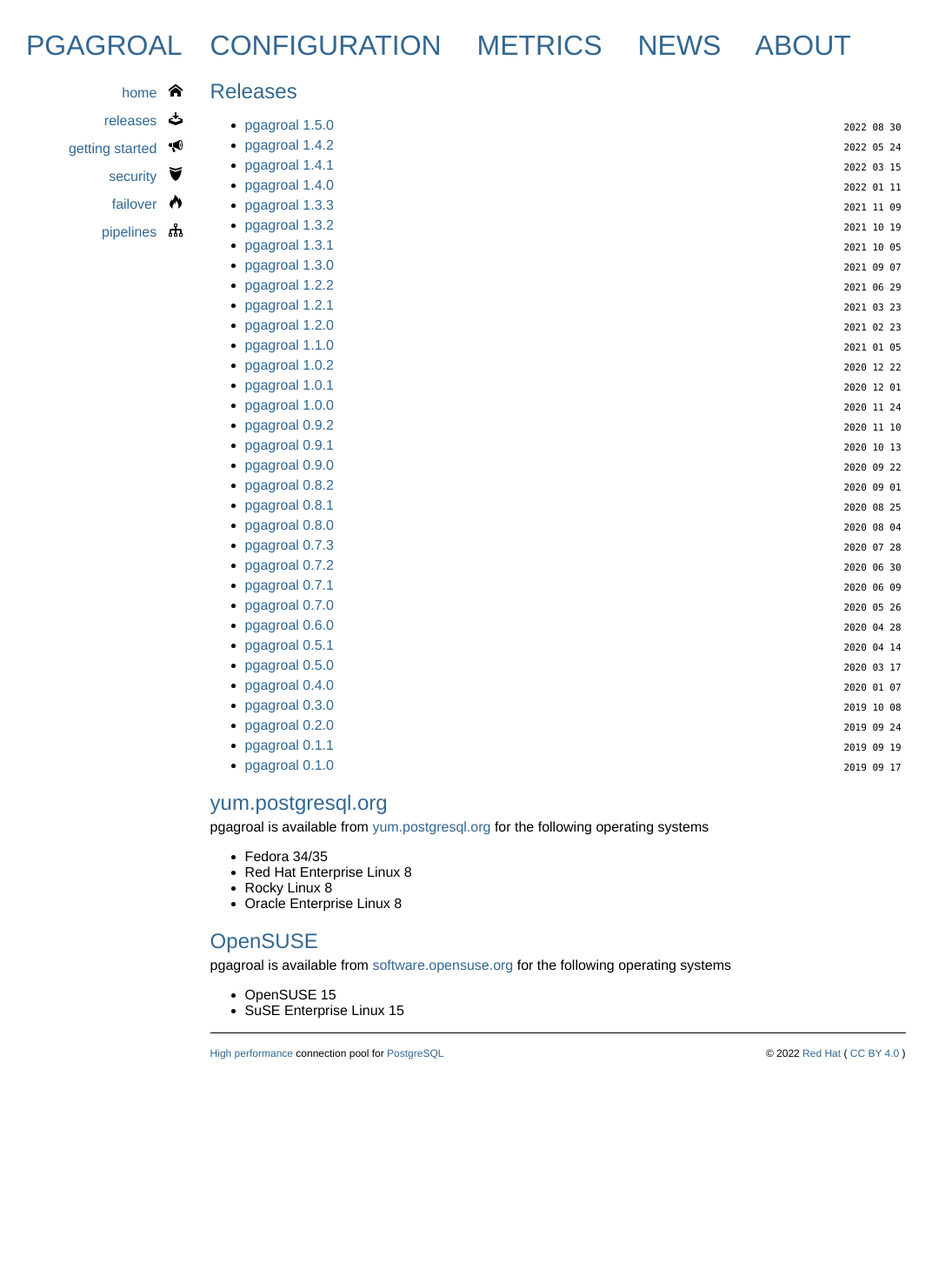
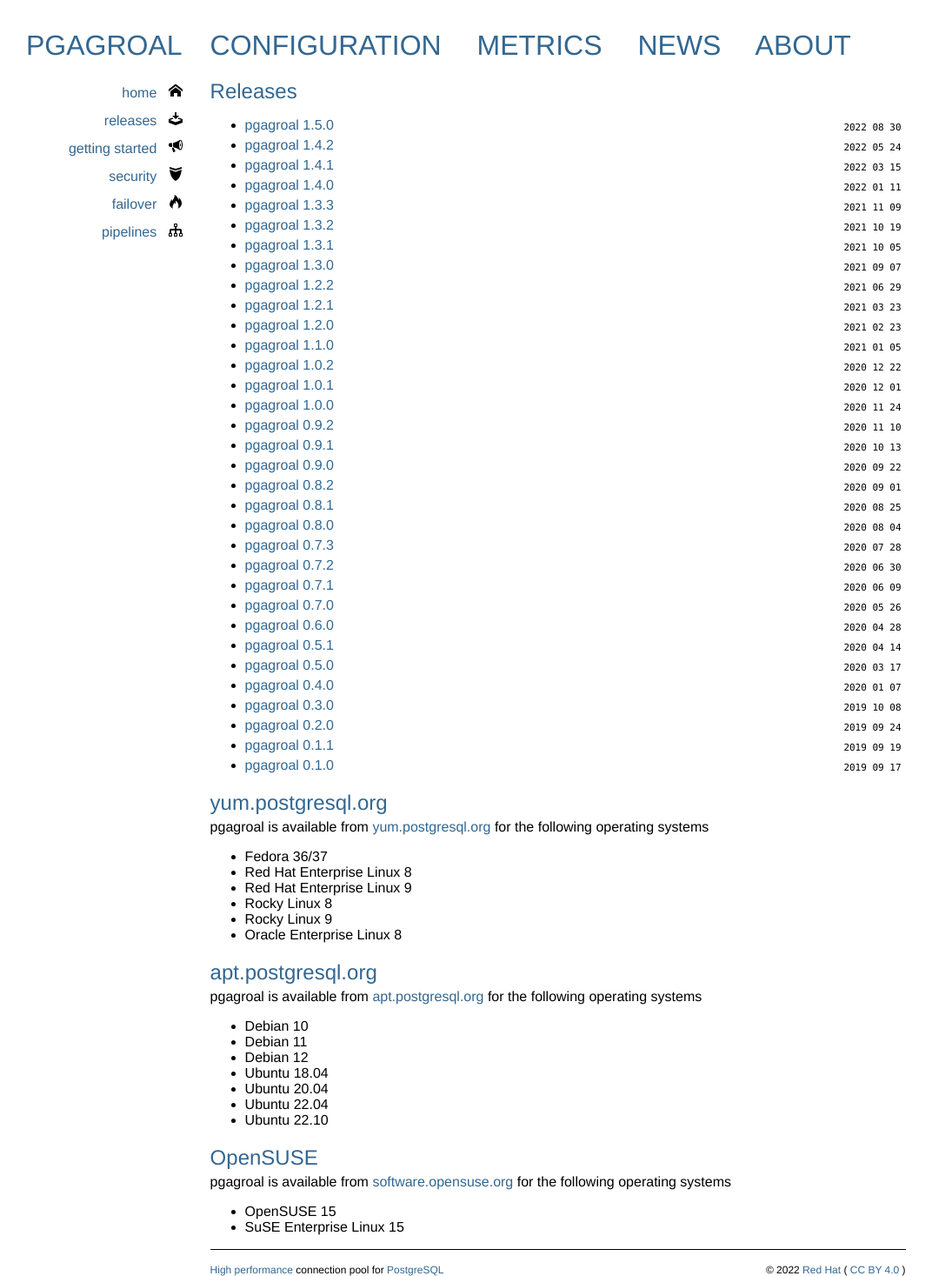
Before and after one commit to agroal/pgagroal, a Jekyll site: the page built from releases.html, in a window 1280 px wide. Shown: the whole page at 87% size, without its empty margins (10-1082 px from the left). Built offline with Jekyll 4.4.1, drawn with Linux system fonts in a browser that asks for light colours; some web fonts are replaced; before the commit the page ends 1218 px from its top, so only the background shows below that.

Commit message:
Add apt.postgresql.org information

```diff
--- a/releases.html
+++ b/releases.html
@@ -19,10 +19,26 @@
   pgagroal is available from <a href="https://yum.postgresql.org">yum.postgresql.org</a> for the following operating systems
 
   <ul>
-    <li>Fedora 34/35</li>
+    <li>Fedora 36/37</li>
     <li>Red Hat Enterprise Linux 8</li>
+    <li>Red Hat Enterprise Linux 9</li>
     <li>Rocky Linux 8</li>
+    <li>Rocky Linux 9</li>
     <li>Oracle Enterprise Linux 8</li>
+  </ul>
+
+  <h2>apt.postgresql.org</h2>
+
+  pgagroal is available from <a href="https://apt.postgresql.org">apt.postgresql.org</a> for the following operating systems
+
+  <ul>
+    <li>Debian 10</li>
+    <li>Debian 11</li>
+    <li>Debian 12</li>
+    <li>Ubuntu 18.04</li>
+    <li>Ubuntu 20.04</li>
+    <li>Ubuntu 22.04</li>
+    <li>Ubuntu 22.10</li>
   </ul>
 
   <h2>OpenSUSE</h2>
```
